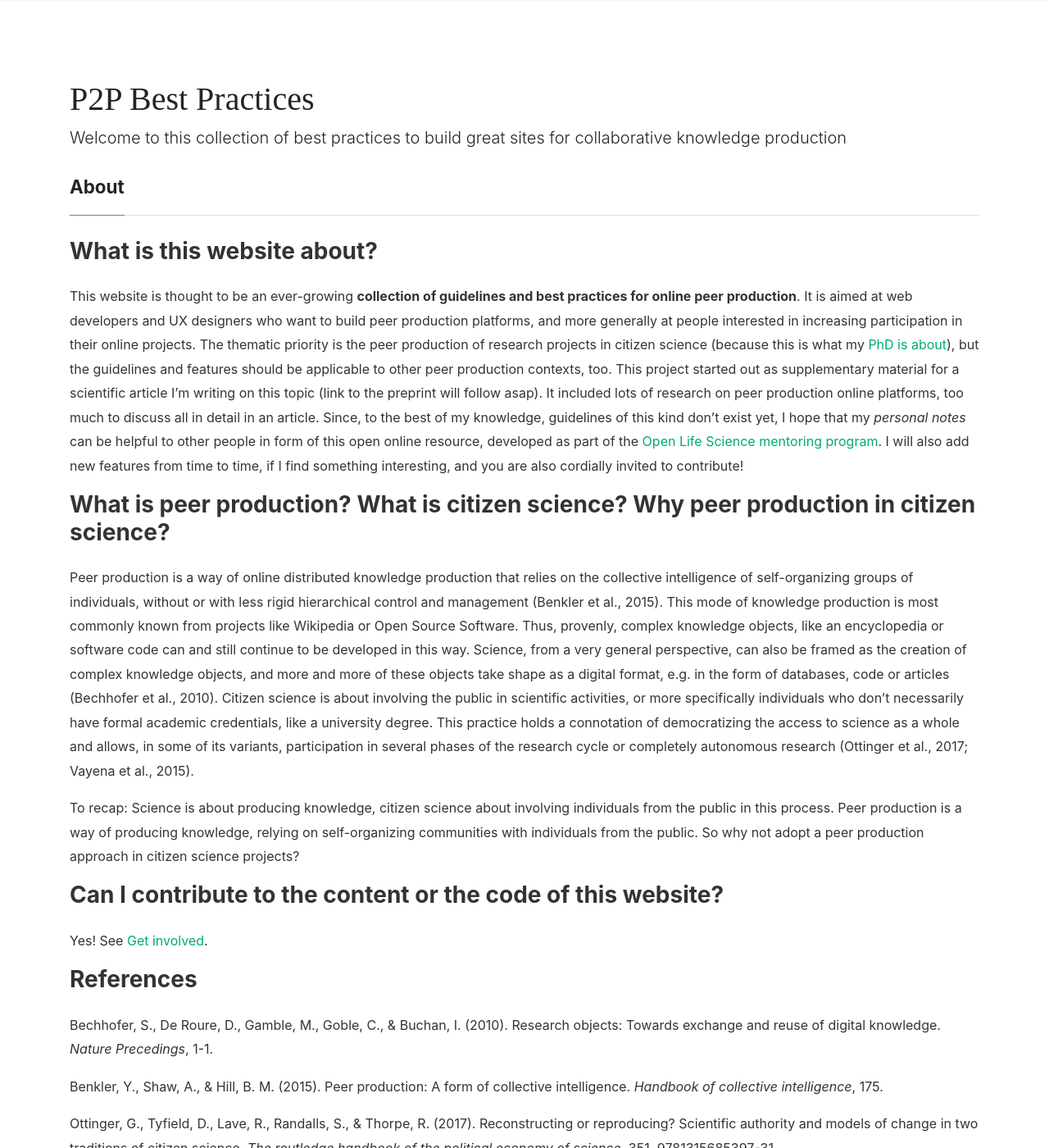
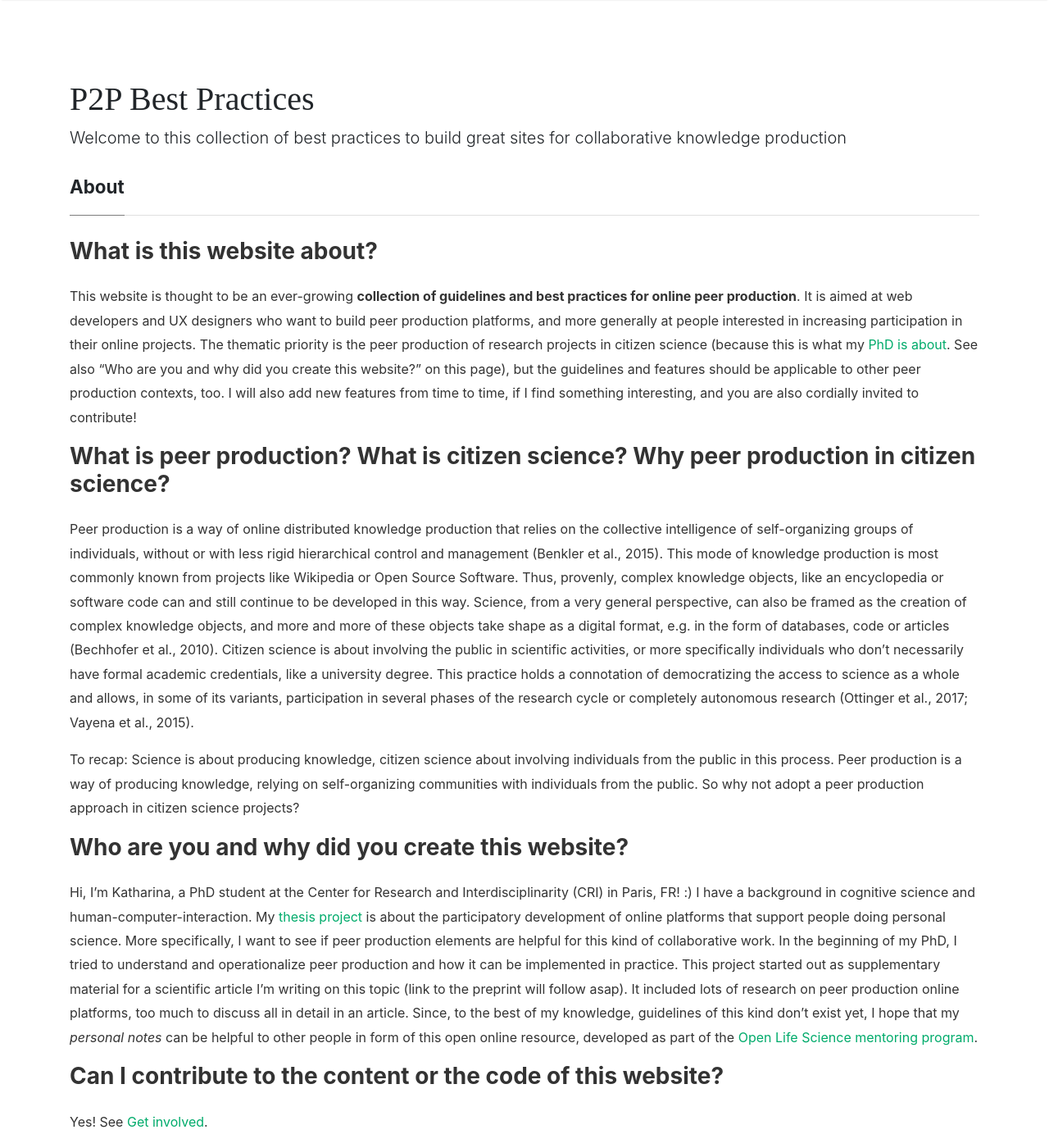
Before and after one commit to PeerProducedResearch/best-practices, a Jekyll site: the page built from _pages/about.md, in a window 1280 px wide and 1400 px high. Shown: the whole window at 82% size. Built offline with Jekyll 4.4.1, drawn with Linux system fonts in a browser that asks for light colours; nearby versions of some CDN libraries; some web fonts are replaced; comment, search, counter and statistics services are not loaded.

Commit message:
Update about.md

```diff
--- a/_pages/about.md
+++ b/_pages/about.md
@@ -6,12 +6,17 @@
 ---
 
 ### What is this website about?
-This website is thought to be an ever-growing **collection of guidelines and best practices for online peer production**. It is aimed at web developers and UX designers who want to build peer production platforms, and more generally at people interested in increasing participation in their online projects. The thematic priority is the peer production of research projects in citizen science (because this is what my [PhD is about](https://projects.cri-paris.org/projects/DngFftiU/summary)), but the guidelines and features should be applicable to other peer production contexts, too. This project started out as supplementary material for a scientific article I’m writing on this topic (link to the preprint will follow asap). It included lots of research on peer production online platforms, too much to discuss all in detail in an article. Since, to the best of my knowledge, guidelines of this kind don’t exist yet, I hope that my *personal notes* can be helpful to other people in form of this open online resource, developed as part of the [Open Life Science mentoring program](https://openlifesci.org/). I will also add new features from time to time, if I find something interesting, and you are also cordially invited to contribute!
+This website is thought to be an ever-growing **collection of guidelines and best practices for online peer production**. It is aimed at web developers and UX designers who want to build peer production platforms, and more generally at people interested in increasing participation in their online projects. The thematic priority is the peer production of research projects in citizen science (because this is what my [PhD is about](https://projects.cri-paris.org/projects/DngFftiU/summary). See also "Who are you and why did you create this website?" on this page), but the guidelines and features should be applicable to other peer production contexts, too. I will also add new features from time to time, if I find something interesting, and you are also cordially invited to contribute!
 
 ### What is peer production? What is citizen science? Why peer production in citizen science?
 Peer production is a way of online distributed knowledge production that relies on the collective intelligence of self-organizing groups of individuals, without or with less rigid hierarchical control and management (Benkler et al., 2015). This mode of knowledge production is most commonly known from projects like Wikipedia or Open Source Software. Thus, provenly, complex knowledge objects, like an encyclopedia or software code can and still continue to be developed in this way. Science, from a very general perspective, can also be framed as the creation of complex knowledge objects, and more and more of these objects take shape as a digital format, e.g. in the form of databases, code or articles (Bechhofer et al., 2010). Citizen science is about involving the public in scientific activities, or more specifically individuals who don’t necessarily have formal academic credentials, like a university degree. This practice holds a connotation of democratizing the access to science as a whole and allows, in some of its variants, participation in several phases of the research cycle or completely autonomous research (Ottinger et al., 2017; Vayena et al., 2015).
 
 To recap: Science is about producing knowledge, citizen science about involving individuals from the public in this process. Peer production is a way of producing knowledge, relying on self-organizing communities with individuals from the public. So why not adopt a peer production approach in citizen science projects?
+
+### Who are you and why did you create this website?
+Hi, I'm Katharina, a PhD student at the Center for Research and Interdisciplinarity (CRI) in Paris, FR! :) I have a background in cognitive science and human-computer-interaction. My [thesis project](https://projects.cri-paris.org/projects/DngFftiU/summary) is about the participatory development of online platforms that support people doing personal science. More specifically, I want to see if peer
+production elements are helpful for this kind of collaborative work. In the beginning of my PhD, I tried to understand and operationalize peer production and how it can
+be implemented in practice. This project started out as supplementary material for a scientific article I’m writing on this topic (link to the preprint will follow asap). It included lots of research on peer production online platforms, too much to discuss all in detail in an article. Since, to the best of my knowledge, guidelines of this kind don’t exist yet, I hope that my *personal notes* can be helpful to other people in form of this open online resource, developed as part of the [Open Life Science mentoring program](https://openlifesci.org/).
 
 ### Can I contribute to the content or the code of this website?
 Yes! See [Get involved](https://peer-produced.science/best-practices/get-involved).
```
